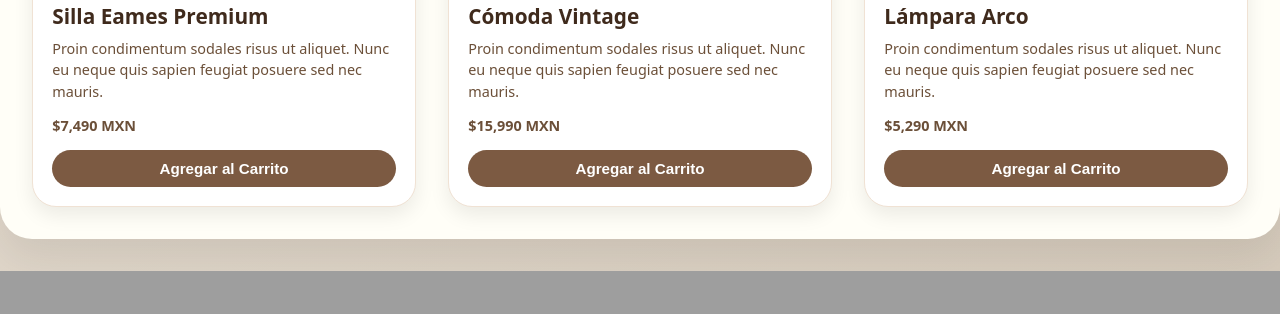
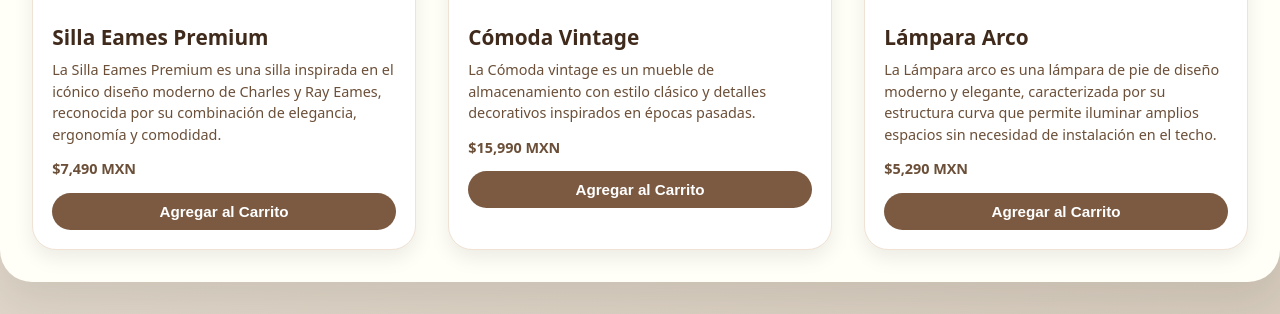
Before and after one commit to alexismartinez1461-png/muebleria-act, a PHP site: page /carrito.php in a window 1280 px wide. Shown: the part 921-1235 px from the top of the page. Before the commit the page ends 1192 px from the top, so only its background shows below. Run offline with PHP 8.4, Linux system fonts and the light colour scheme.

Commit message:
carrito.php

```diff
--- a/muebleria/carrito.php
+++ b/muebleria/carrito.php
@@ -6,42 +6,42 @@ $productos = [
     [
         'id'          => 'prod_1',
         'nombre'      => 'Sofá Chesterfield',
-        'descripcion' => 'Proin condimentum sodales risus ut aliquet. Nunc eu neque quis sapien feugiat posuere sed nec mauris.',
+        'descripcion' => 'El Chesterfield es un sillón clásico de origen británico, reconocido por su diseño elegante y sofisticado.',
         'precio'      => 18990,
         'imagen'      => 'https://images.unsplash.com/photo-1555041469-a586c61ea9bc?w=400&h=300&fit=crop',
     ],
     [
         'id'          => 'prod_2',
         'nombre'      => 'Mesa de Roble Macizo',
-        'descripcion' => 'Proin condimentum sodales risus ut aliquet. Nunc eu neque quis sapien feugiat posuere sed nec mauris.',
+        'descripcion' => 'Una mesa de Mesa de roble es un mueble resistente y elegante fabricado con madera de roble, conocida por su durabilidad y acabado natural.',
         'precio'      => 12450,
         'imagen'      => 'https://images.unsplash.com/photo-1530018607912-eff2daa1bac4?w=400&h=300&fit=crop',
     ],
     [
         'id'          => 'prod_3',
         'nombre'      => 'Biblioteca Flotante',
-        'descripcion' => 'Proin condimentum sodales risus ut aliquet. Nunc eu neque quis sapien feugiat posuere sed nec mauris.',
+        'descripcion' => 'Una Biblioteca flotante es un mueble moderno diseñado para instalarse directamente en la pared, creando un efecto visual ligero y elegante.',
         'precio'      => 8790,
         'imagen'      => 'https://images.unsplash.com/photo-1594620302200-3a012244e489?w=400&h=300&fit=crop',
     ],
     [
         'id'          => 'prod_4',
         'nombre'      => 'Silla Eames Premium',
-        'descripcion' => 'Proin condimentum sodales risus ut aliquet. Nunc eu neque quis sapien feugiat posuere sed nec mauris.',
+        'descripcion' => 'La Silla Eames Premium es una silla inspirada en el icónico diseño moderno de Charles y Ray Eames, reconocida por su combinación de elegancia, ergonomía y comodidad.',
         'precio'      => 7490,
         'imagen'      => 'https://images.unsplash.com/photo-1592078615290-033ee584e267?w=400&h=300&fit=crop',
     ],
     [
         'id'          => 'prod_5',
         'nombre'      => 'Cómoda Vintage',
-        'descripcion' => 'Proin condimentum sodales risus ut aliquet. Nunc eu neque quis sapien feugiat posuere sed nec mauris.',
+        'descripcion' => 'La Cómoda vintage es un mueble de almacenamiento con estilo clásico y detalles decorativos inspirados en épocas pasadas.',
         'precio'      => 15990,
         'imagen'      => 'https://images.unsplash.com/photo-1595428774223-ef52624120d2?w=400&h=300&fit=crop',
     ],
     [
         'id'          => 'prod_6',
         'nombre'      => 'Lámpara Arco',
-        'descripcion' => 'Proin condimentum sodales risus ut aliquet. Nunc eu neque quis sapien feugiat posuere sed nec mauris.',
+        'descripcion' => 'La Lámpara arco es una lámpara de pie de diseño moderno y elegante, caracterizada por su estructura curva que permite iluminar amplios espacios sin necesidad de instalación en el techo.',
         'precio'      => 5290,
         'imagen'      => 'https://images.unsplash.com/photo-1507473885765-e6ed057f782c?w=400&h=300&fit=crop',
     ],
```
